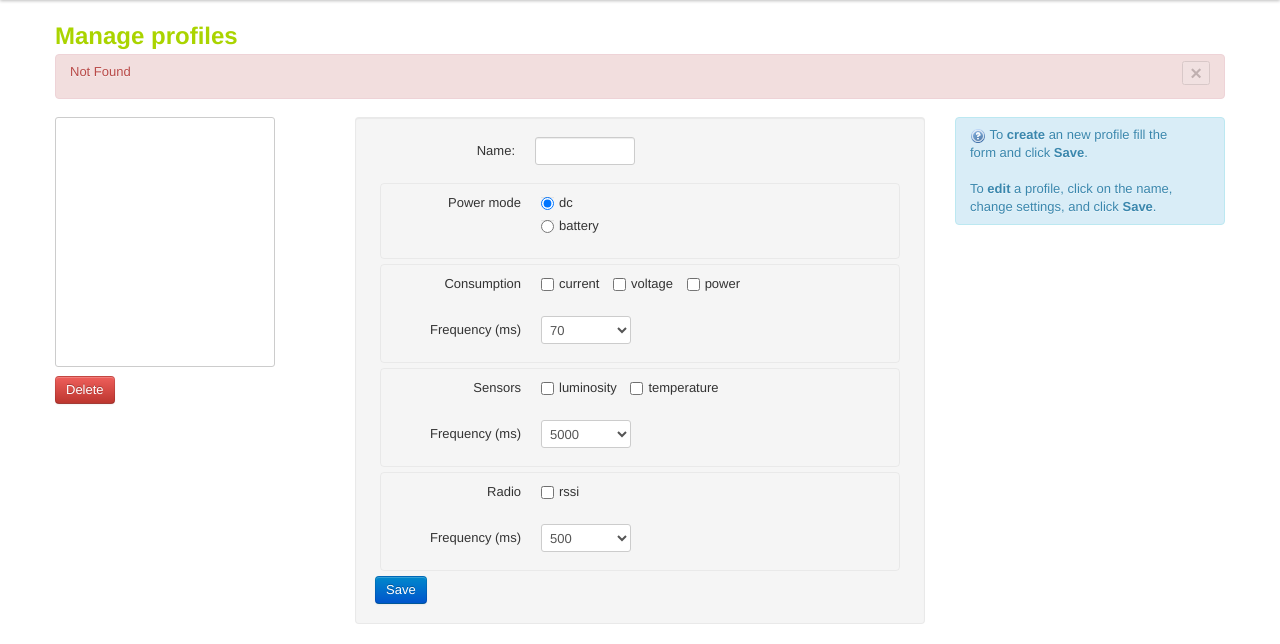
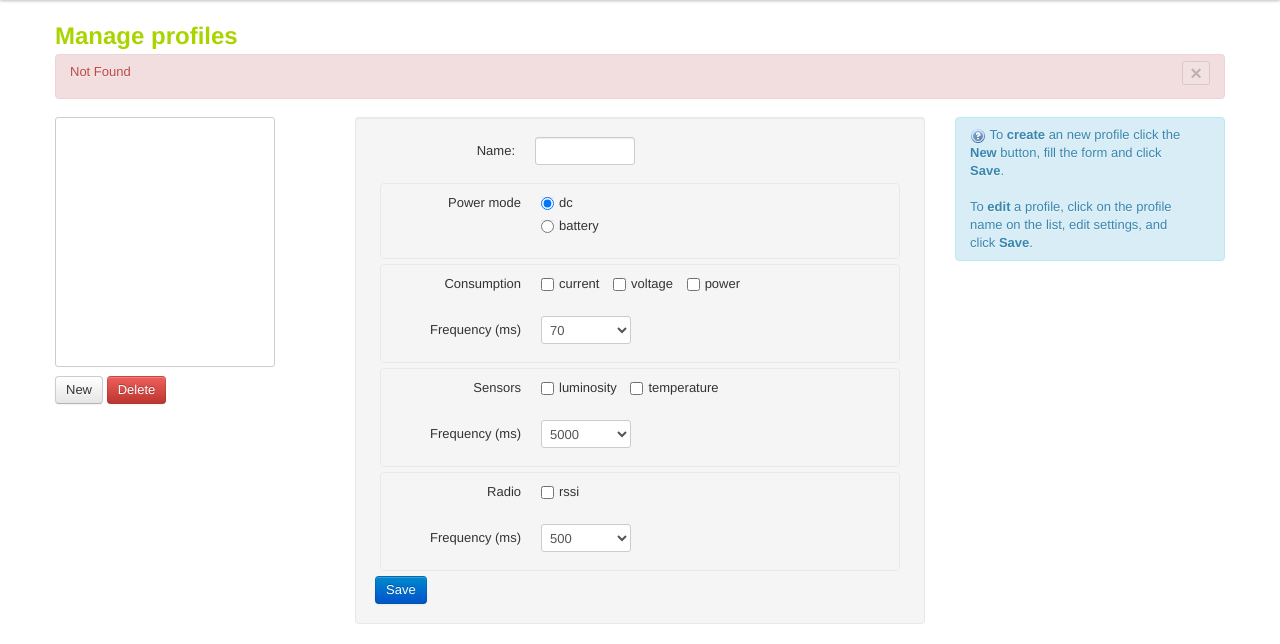
Before and after one commit to iot-lab/testbed-webportal, a PHP site: page /rest/profile_new.php in a window 1280 px wide. Shown: the part 42-686 px from the top of the page. Run offline with PHP 8.4, Linux system fonts and the light colour scheme; the visitor is signed in with stand-in values (Sample User, id 1); lists and menus that the app fills with data are empty.

Commit message:
new button for create profile

```diff
--- a/profile_new.php
+++ b/profile_new.php
@@ -25,6 +25,7 @@
                 <div class="span3">
                     <select id="my_profiles" size="15"></select>
                     <p>
+                    <button class="btn btn" id="btn_new" href="#">New</button>
                     <button class="btn btn-danger" id="btn_delete" href="#">Delete</button>
                     </p>
                 </div>
@@ -39,6 +40,7 @@
                                 <input id="txt_name" type="text" class="input-small" required="required">
                             </div>
                         </div>
+
                 <div style="border: 1px solid rgba(0, 0, 0, 0.05);border-radius:4px;padding:5px 0px 0px 0px;margin:5px;">
                     <div class="control-group">
                         <label class="control-label">Power mode</label>
@@ -54,6 +56,7 @@
                         </div>
                       </div>
                 </div>
+
                 <div style="border: 1px solid rgba(0, 0, 0, 0.05);border-radius:4px;padding:5px 0px 0px 0px;margin:5px;">
                 <div class="control-group">
                     <label class="control-label" for="inlineCheckboxes">Consumption</label>
@@ -83,6 +86,7 @@
                     </div>
                   </div>
                 </div>
+
 
                 <div style="border: 1px solid rgba(0, 0, 0, 0.05);border-radius:4px;padding:5px 0px 0px 0px;margin:5px;">
                 <div class="control-group">
@@ -137,12 +141,10 @@
                     </form>
                 </div>
 
-
-
                 <div class="span3">
                     <div class="alert alert-info">
-                        <img src="img/help.png"> To <b>create</b> an new profile fill the form and click <b>Save</b>.
-                        <br/><br/>To <b>edit</b> a profile, click on the name, change settings, and click <b>Save</b>.
+                        <img src="img/help.png"> To <b>create</b> an new profile click the <b>New</b> button, fill the form and click <b>Save</b>.
+                        <br/><br/>To <b>edit</b> a profile, click on the profile name on the list, edit settings, and click <b>Save</b>.
                     </div>
                 </div>
 
@@ -164,7 +166,6 @@
             $(document).ready(function () {
 
                 $("#txt_notif").hide();
-
 
                 //get all profiles
                 $.ajax({
@@ -225,6 +226,16 @@
                     });
 
                 });
+
+
+                //prepare form for the new profile
+                $("#btn_new").click(function(){
+                    $("#txt_name").val("new_profile");
+
+                    $("#my_profiles option:selected").removeAttr("selected");
+
+                });
+
             });
 
             /* ************* */
@@ -237,7 +248,6 @@
                    alert("You must set a profile name with only word characters [0-9A-Za-z_]");
                    return false;
                 }
-
 
                 consemptium = {
                     "current":$('#cb_current').is(':checked'),
```
Lines whose indentation alone changed are shown as unchanged.
